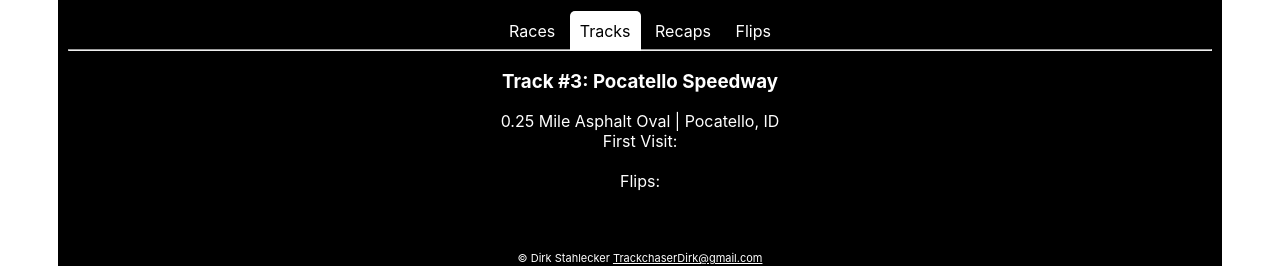
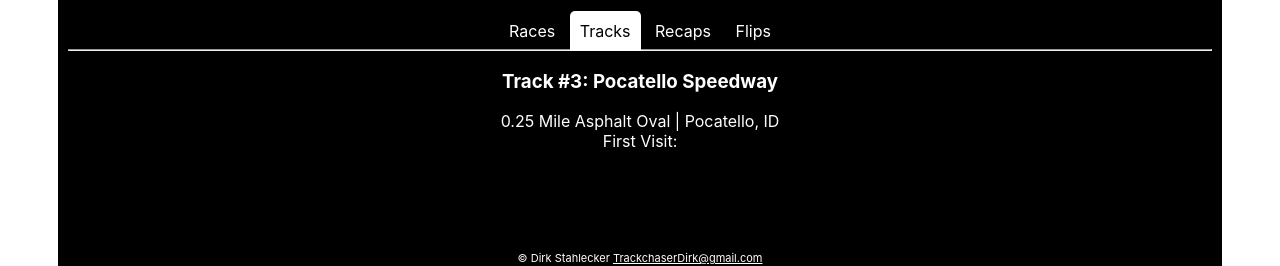
Before and after one commit to dirkstahlecker/dirk-trackchasing-vercel-next, a Next.js app: page /tracks/Pocatello_Speedway in a window 1280 px wide. Shown: the part 145-411 px from the top of the page. Built offline with nearby package versions, Linux system fonts and the light colour scheme.

Commit message:
only show flips text on track page if there are some

```diff
--- a/app/tracks/SingleTrack.tsx
+++ b/app/tracks/SingleTrack.tsx
@@ -26,9 +26,11 @@
 
     <br/>
     <br/>
-    Flips:
-    <>
     {
+      FlipsData.filter((flip: TrackVideo) => flip.track === track.Track).length > 0 &&
+      <>Flips:</>
+    }
+    <>{
       FlipsData.map((flip: TrackVideo) => {
         if (flip.track === track.Track)
         {
@@ -45,8 +47,7 @@
           </>
         }
       })
-    }
-    </>
+    }</>
 
     <br/>
     <br/>
```
